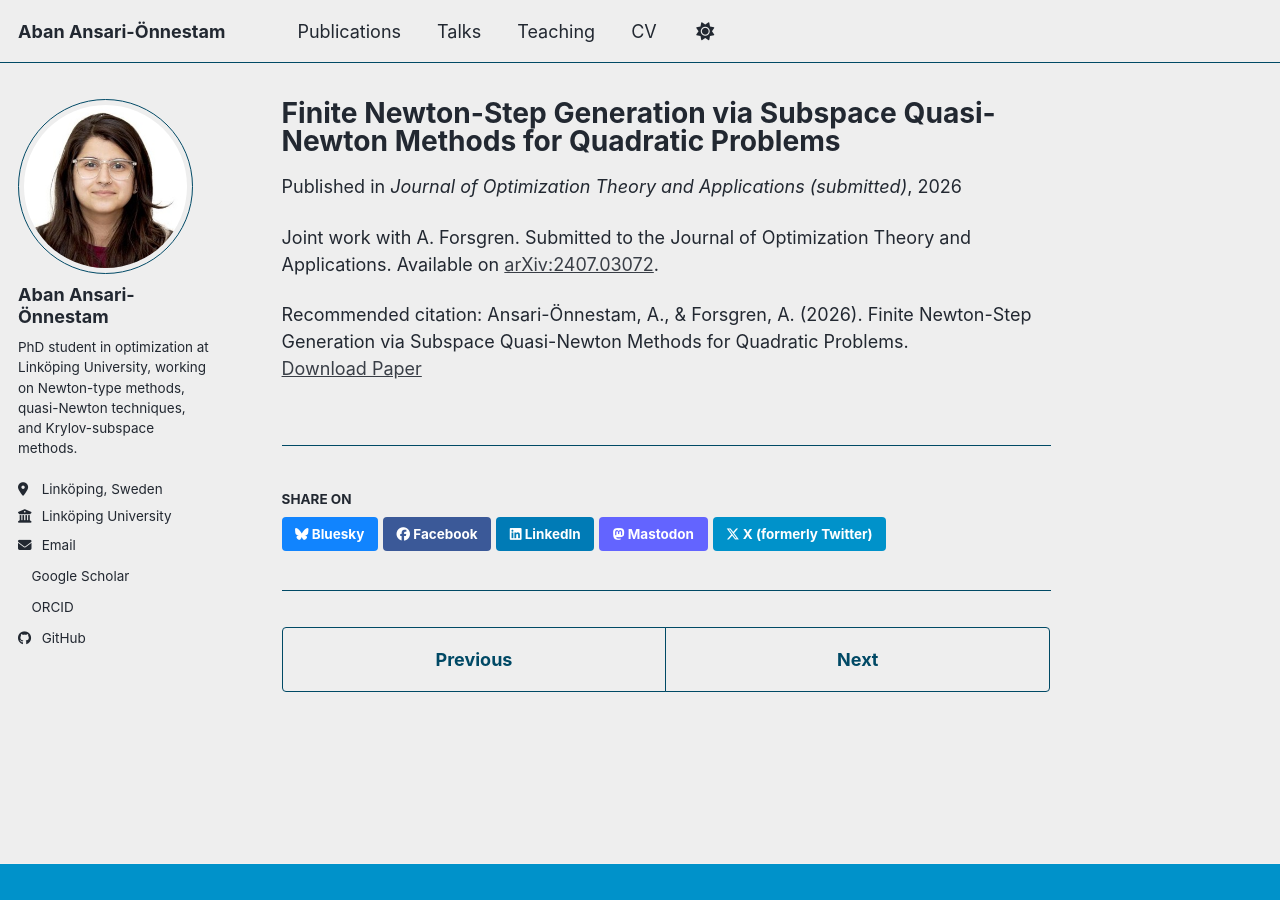
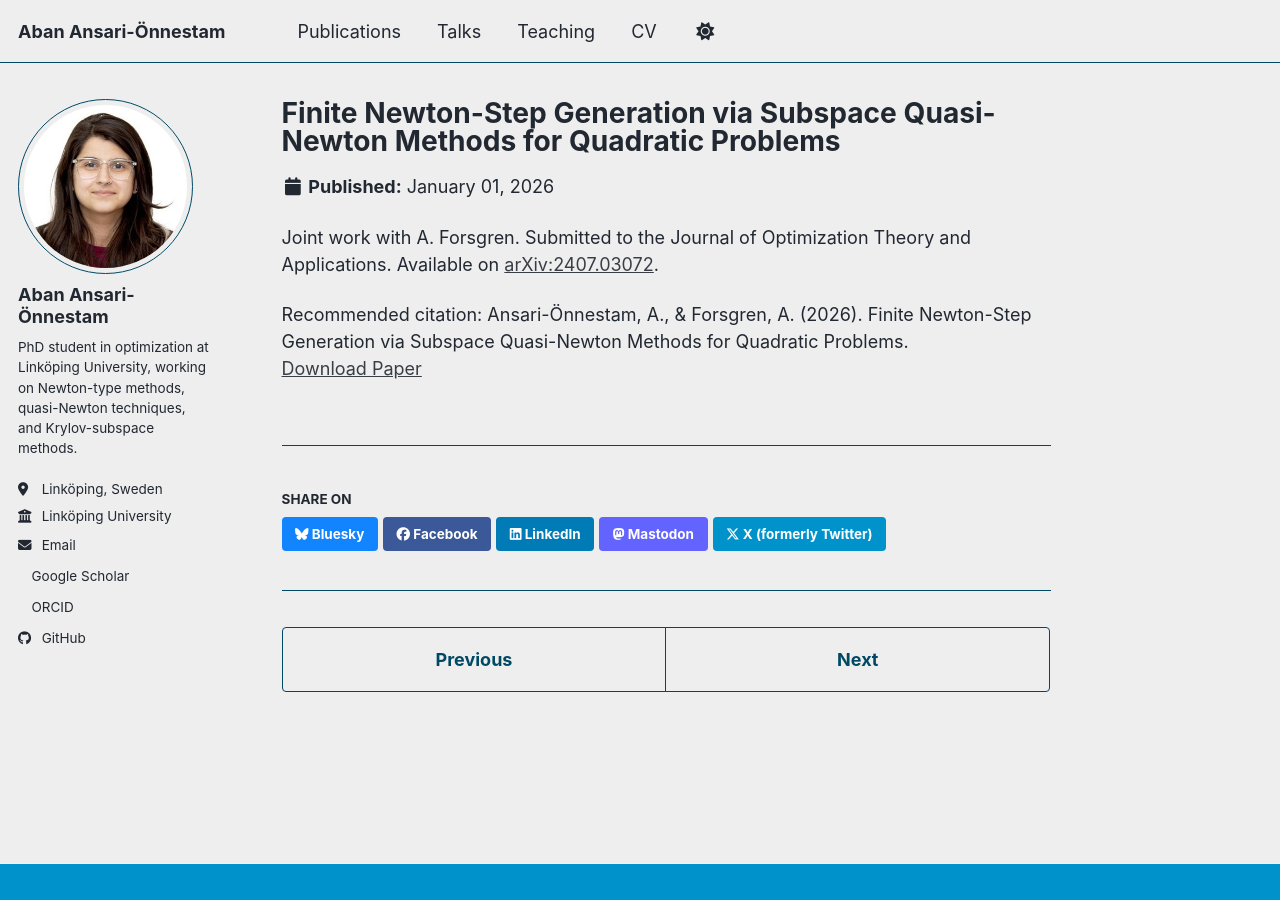
Before and after one commit to abiansari/abiansari.github.io, a Jekyll site: the page built from _publications/2026-subspace-quasi-newton.md, in a window 1280 px wide. Built offline with Jekyll 4.4.1, drawn with Linux system fonts in a browser that asks for light colours; a script bundle is joined from its source files by our own code; a style sheet for code colours, icons or effects is not loaded.

Commit message:
Update 2026-subspace-quasi-newton.md

```diff
--- a/_publications/2026-subspace-quasi-newton.md
+++ b/_publications/2026-subspace-quasi-newton.md
@@ -4,7 +4,6 @@ collection: publications
 category: manuscripts
 permalink: /publication/2026-subspace-quasi-newton
 date: 2026-01-01
-venue: 'Journal of Optimization Theory and Applications (submitted)'
 paperurl: 'https://arxiv.org/abs/2407.03072'
 citation: 'Ansari-Önnestam, A., &amp; Forsgren, A. (2026). Finite Newton-Step Generation via Subspace Quasi-Newton Methods for Quadratic Problems.'
 ---
```
